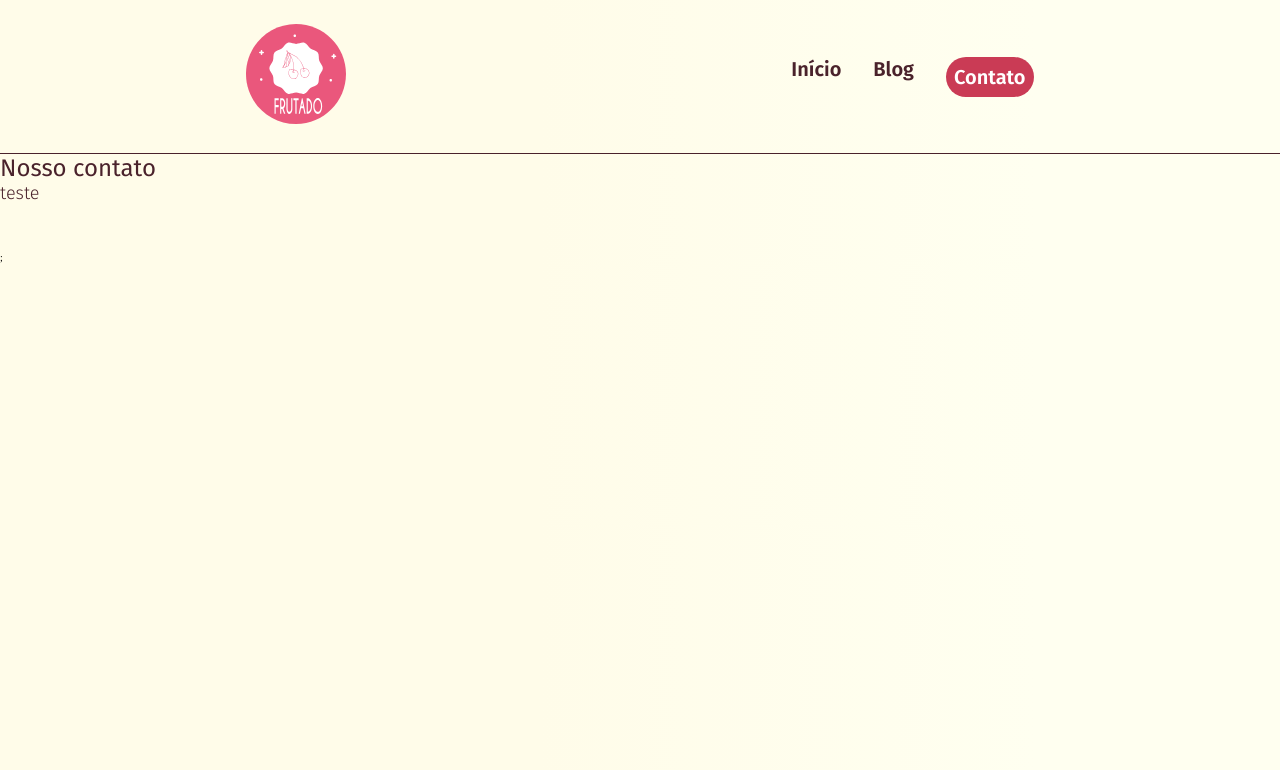
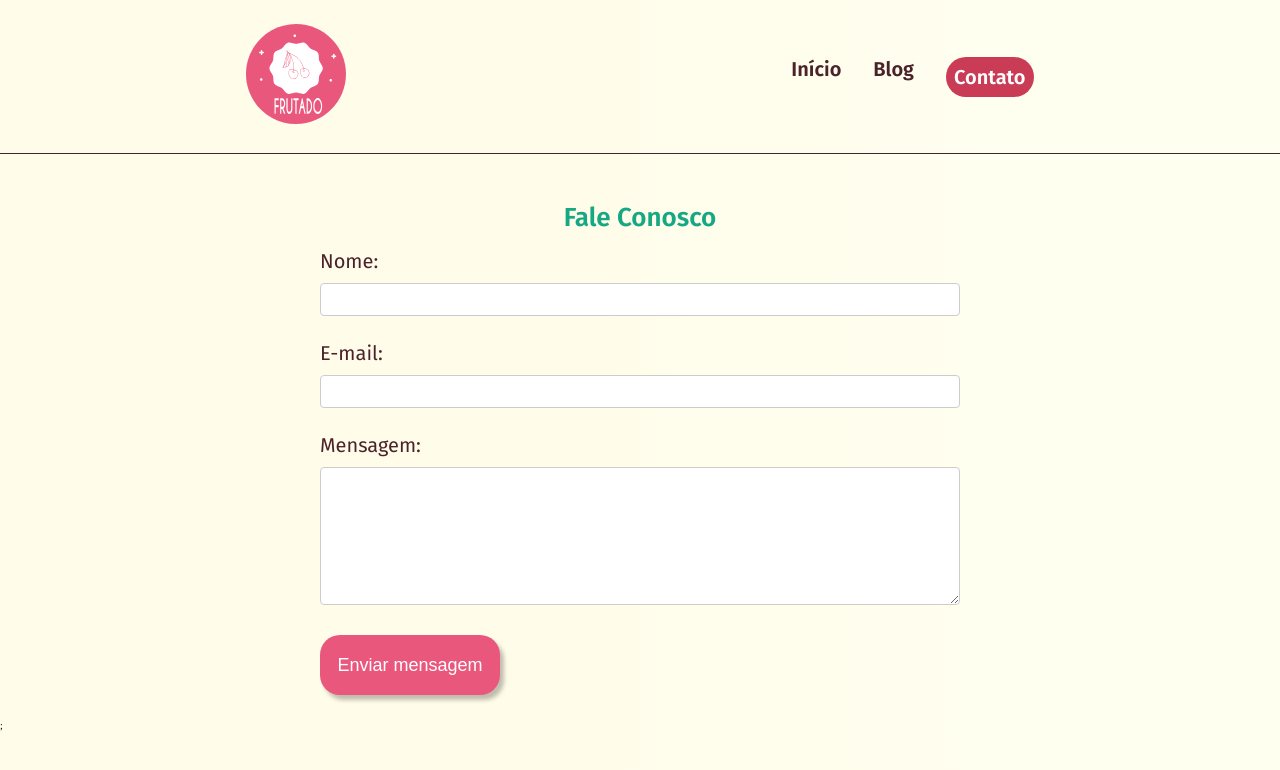
Before and after one commit to AlineMachadoTeixeira/exercicio-final-next-js, a Next.js app: page /contato in a window 1280 px wide. Shown: the top 770 px of the page. Built offline with nearby package versions, Linux system fonts and the light colour scheme.

Commit message:
Pagina contato com css ok

```diff
--- a/src/pages/contato.jsx
+++ b/src/pages/contato.jsx
@@ -1,5 +1,6 @@
 import Container from "@/components/ui/Container";
 import Head from "next/head";
+import styled from "styled-components";
 
 export default function Contato() {
   return (
@@ -12,12 +13,108 @@
         />
         <meta name="Keywords" content="Frutas,contato" />
       </Head>
-      <section>
+
+      <StyledContato>
         <Container>
-          <h2>Nosso contato</h2>
-          <p>teste</p>
+          <h3>Fale Conosco</h3>
+
+          <form action="" method="post">
+            <div>
+              <label htmlFor="nome">Nome:</label>
+              <input type="text" name="nome" id="nome" />
+            </div>
+            <div>
+              <label htmlFor="mensagem">E-mail:</label>
+              <input type="email" name="email" id="email" />
+            </div>
+
+            <div>
+              <label htmlFor="email">
+                Mensagem: <br />
+              </label>
+              <textarea
+                maxLength={500}
+                name="mensagem"
+                id="mensagem"
+                cols="30"
+                rows="8"
+              ></textarea>
+            </div>
+
+            <div>
+              <button type="submit">Enviar mensagem</button>
+            </div>
+          </form>
         </Container>
-      </section>
+      </StyledContato>
     </>
   );
 }
+
+const StyledContato = styled.section`
+  h3 {
+    text-align: center;
+  }
+
+  // Início Formulário
+
+  form {
+    max-width: 50%;
+    margin: 0 auto;
+    font-family: var(--fonte-geral);
+    font-size: 20px;
+  }
+
+  div {
+    margin-bottom: 15px;
+  }
+
+  label {
+    display: block;
+    margin-bottom: 5px;
+    color: var(--cor-primaria-texto);
+    font-weight: 400;
+  }
+
+  input,
+  textarea {
+    width: 100%;
+    padding: 8px;
+    box-sizing: border-box;
+    margin-top: 5px;
+    margin-bottom: 10px;
+    border: 1px solid #ccc;
+    border-radius: 4px;
+  }
+
+  button {
+    background-color: var(--botao);
+    width: 180px;
+    height: 60px;
+    border: none;
+    box-shadow: 4px 5px 4px rgba(0, 0, 0, 0.25);
+    border-radius: 20px;
+    font-weight: 400;
+    font-size: 18px;
+    color: #fff;
+    margin-bottom: 10px;
+
+    &:hover {
+      background-color: var(--botao-hover);
+    }
+  }
+
+  /* Adiciona um estilo específico para o textarea */
+  textarea {
+    resize: vertical;
+  }
+
+  /* Adiciona algum estilo para o formulário responsivo */
+  @media (max-width: 600px) {
+    form {
+      max-width: 80%;
+    }
+  }
+
+  // Fim Formulário
+`;
--- a/src/styles/globals.css
+++ b/src/styles/globals.css
@@ -52,7 +52,6 @@
 /* INICIO  CSS da pagina inicial para h3 e li  */
 
 h3 {
-  border-top: 0.4px solid var(--cor-primaria-texto);
   padding-top: 48px;
   font-weight: 600;
   font-size: 26px;
```
